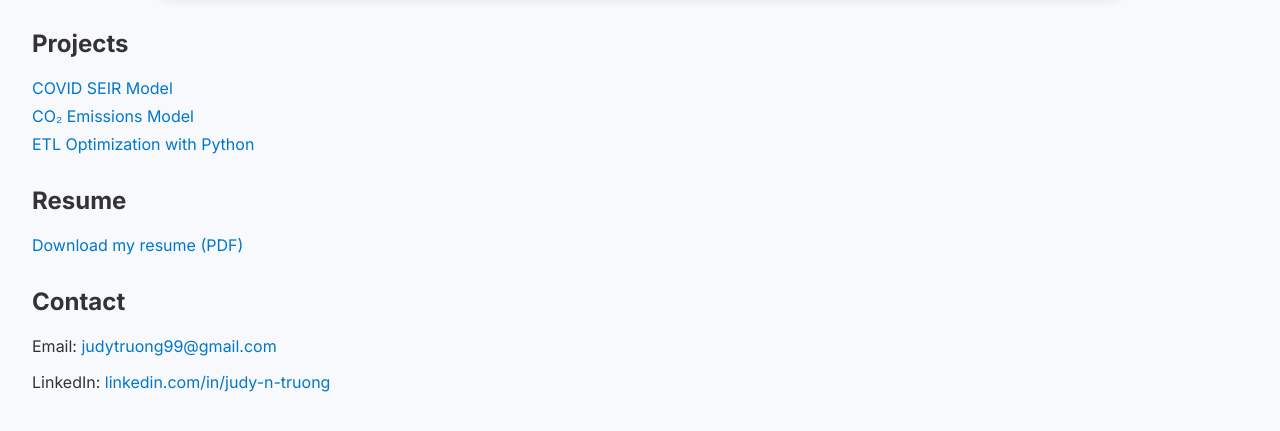
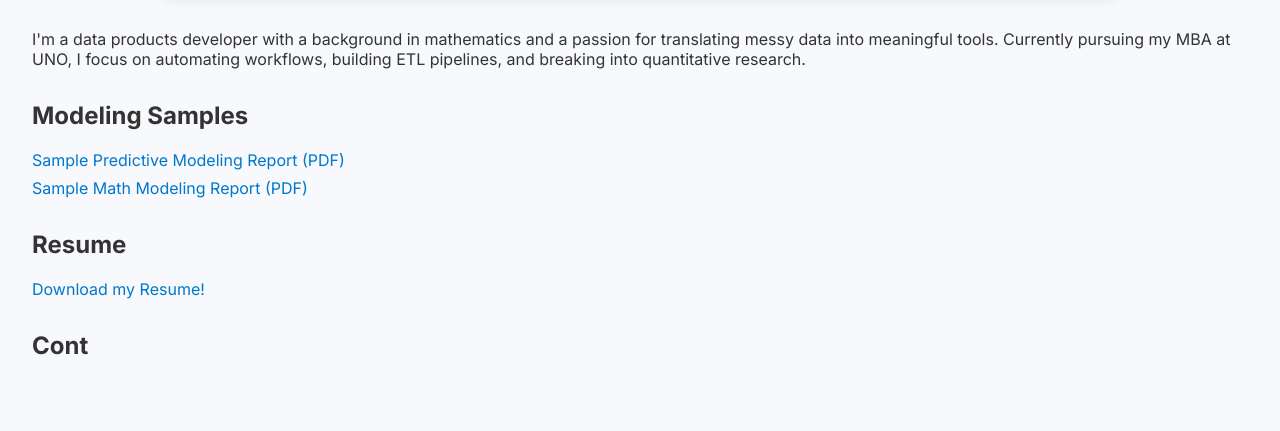
Before and after one commit to judytruo/judytruo.github.io, a plain HTML site: page index.html in a window 1280 px wide. Shown: the part 229-660 px from the top of the page. Drawn offline with Linux system fonts and the light colour scheme.

Commit message:
Update homepage content

```diff
--- a/index.html
+++ b/index.html
@@ -16,25 +16,24 @@
   </header>
 
   <main class="container">
+    <p class="bio">
+      I'm a data products developer with a background in mathematics and a passion for translating messy data into meaningful tools. Currently pursuing my MBA at UNO, I focus on automating workflows, building ETL pipelines, and breaking into quantitative research.
+    </p>
+
 <section>
-      <h2>Projects</h2>
+  <h2>Modeling Samples</h2>
   <ul>
-        <li><a href="#">COVID SEIR Model</a></li>
-        <li><a href="#">CO₂ Emissions Model</a></li>
-        <li><a href="#">ETL Optimization with Python</a></li>
+    <li><a href="Sample Predictive Modeling.pdf" target="_blank">Sample Predictive Modeling Report (PDF)</a></li>
+    <li><a href="Sample Math Modeling.pdf" target="_blank">Sample Math Modeling Report (PDF)</a></li>
   </ul>
 </section>
 
+
 <section>
   <h2>Resume</h2>
-      <p><a href="resume.pdf" target="_blank">Download my resume (PDF)</a></p>
+  <p><a href="Truong.pdf" target="_blank">Download my Resume!</a></p>
 </section>
 
+
     <section>
-      <h2>Contact</h2>
-      <p>Email: <a href="mailto:judytruong99@gmail.com">judytruong99@gmail.com</a></p>
-      <p>LinkedIn: <a href="https://www.linkedin.com/in/judy-n-truong/">linkedin.com/in/judy-n-truong</a></p>
-    </section>
-  </main>
-</body>
-</html>
+      <h2>Cont
```
Lines whose indentation alone changed are shown as unchanged.
